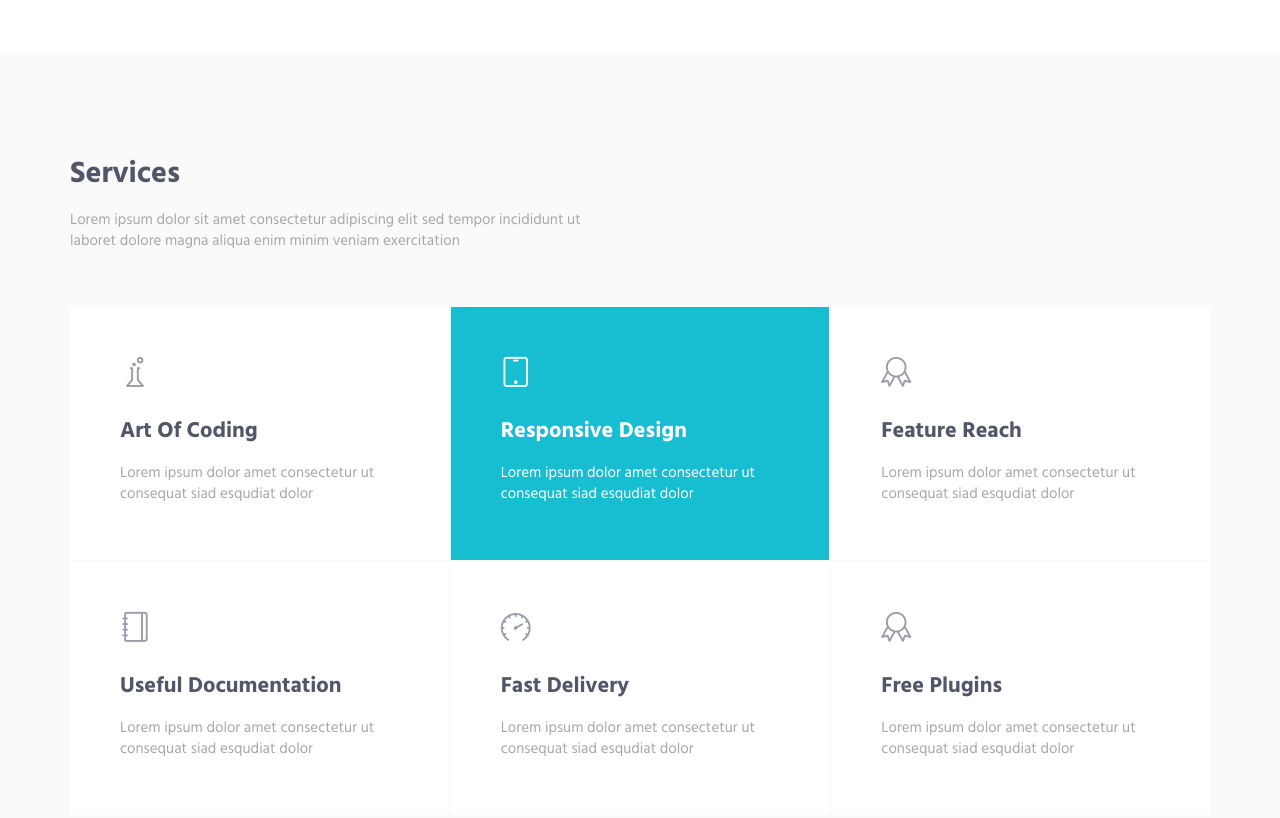
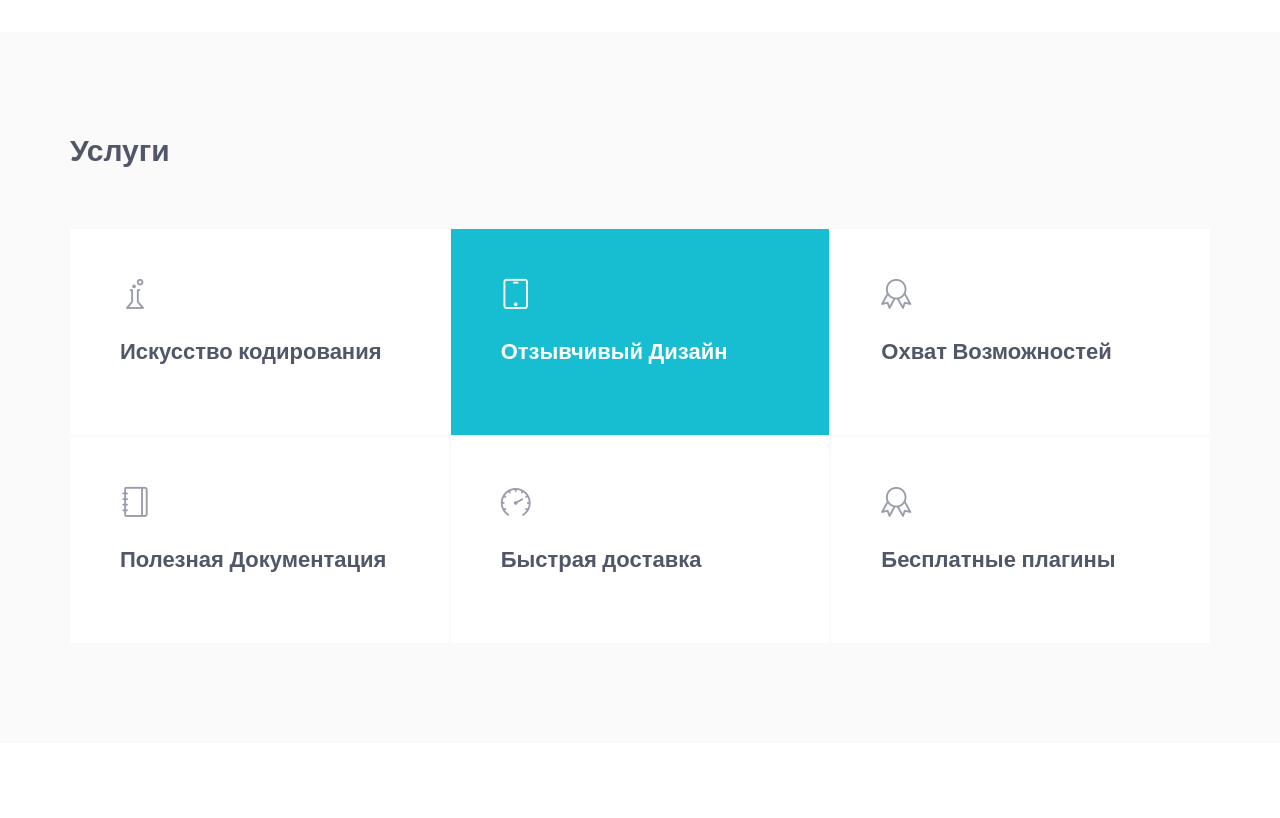
Before and after one commit to Claws71/MySite, a plain HTML site: page index.html in a window 1280 px wide. Shown: the part 4960-5778 px from the top of the page. Drawn offline with Linux system fonts and the light colour scheme; some packages are replaced by stand-ins of ours.

Commit message:
Update index.html

```diff
--- a/index.html
+++ b/index.html
@@ -301,7 +301,7 @@
                                     <li class="pricing-list-item">До 100 продуктов</li>
                                     <li class="pricing-list-item">100 Панелей пользователя</li>
                                 </ul>
-                                <a href="pricing.html" class="btn-theme btn-theme-sm btn-default-bg text-uppercase">Choose</a>
+                                <a href="pricing.html" class="btn-theme btn-theme-sm btn-default-bg text-uppercase">Выбрать</a>
                             </div>
                             <!-- End Pricing -->
                         </div>
@@ -318,7 +318,7 @@
                                     <li class="pricing-list-item">Неограниченное кол-во продуктов</li>
                                     <li class="pricing-list-item">Неограниченные панели пользователя</li>
                                 </ul>
-                                <a href="pricing.html" class="btn-theme btn-theme-sm btn-default-bg text-uppercase">Choose</a>
+                                <a href="pricing.html" class="btn-theme btn-theme-sm btn-default-bg text-uppercase">Выбрать</a>
                             </div>
                             <!-- End Pricing -->
                         </div>
@@ -335,8 +335,8 @@
                 <div class="content-md container">
                     <div class="row margin-b-40">
                         <div class="col-sm-6">
-                            <h2>Work</h2>
-                            <p>Lorem ipsum dolor sit amet consectetur adipiscing elit sed tempor incididunt ut laboret dolore magna aliqua enim minim veniam exercitation</p>
+                            <h2>Наши работы</h2>
+                            <p>Представлены работы наших дизайнеров</p>
                         </div>
                     </div>
                     <!--// end row -->
@@ -583,8 +583,8 @@
                 <div class="content-lg container">
                     <div class="row margin-b-40">
                         <div class="col-sm-6">
-                            <h2>Services</h2>
-                            <p>Lorem ipsum dolor sit amet consectetur adipiscing elit sed tempor incididunt ut laboret dolore magna aliqua enim minim veniam exercitation</p>
+                            <h2>Услуги</h2>
+                            <p></p>
                         </div>
                     </div>
                     <!--// end row -->
@@ -596,8 +596,8 @@
                                     <i class="service-icon icon-chemistry"></i>
                                 </div>
                                 <div class="service-info">
-                                    <h3>Art Of Coding</h3>
-                                    <p class="margin-b-5">Lorem ipsum dolor amet consectetur ut consequat siad esqudiat dolor</p>
+                                    <h3>Искусство кодирования</h3>
+                                    <p class="margin-b-5"></p>
                                 </div>
                                 <a href="#" class="content-wrapper-link"></a>
                             </div>
@@ -608,8 +608,8 @@
                                     <i class="service-icon color-white icon-screen-tablet"></i>
                                 </div>
                                 <div class="service-info">
-                                    <h3 class="color-white">Responsive Design</h3>
-                                    <p class="color-white margin-b-5">Lorem ipsum dolor amet consectetur ut consequat siad esqudiat dolor</p>
+                                    <h3 class="color-white">Отзывчивый Дизайн</h3>
+                                    <p class="color-white margin-b-5"></p>
                                 </div>
                                 <a href="#" class="content-wrapper-link"></a>
                             </div>
@@ -620,8 +620,8 @@
                                     <i class="service-icon icon-badge"></i>
                                 </div>
                                 <div class="service-info">
-                                    <h3>Feature Reach</h3>
-                                    <p class="margin-b-5">Lorem ipsum dolor amet consectetur ut consequat siad esqudiat dolor</p>
+                                    <h3>Охват Возможностей</h3>
+                                    <p class="margin-b-5"></p>
                                 </div>
                                 <a href="#" class="content-wrapper-link"></a>
                             </div>
@@ -636,8 +636,8 @@
                                     <i class="service-icon icon-notebook"></i>
                                 </div>
                                 <div class="service-info">
-                                    <h3>Useful Documentation</h3>
-                                    <p class="margin-b-5">Lorem ipsum dolor amet consectetur ut consequat siad esqudiat dolor</p>
+                                    <h3>Полезная Документация</h3>
+                                    <p class="margin-b-5"></p>
                                 </div>
                                 <a href="#" class="content-wrapper-link"></a>
                             </div>
@@ -648,8 +648,8 @@
                                     <i class="service-icon icon-speedometer"></i>
                                 </div>
                                 <div class="service-info">
-                                    <h3>Fast Delivery</h3>
-                                    <p class="margin-b-5">Lorem ipsum dolor amet consectetur ut consequat siad esqudiat dolor</p>
+                                    <h3>Быстрая доставка</h3>
+                                    <p class="margin-b-5"></p>
                                 </div>
                                 <a href="#" class="content-wrapper-link"></a>
                             </div>
@@ -660,8 +660,8 @@
                                     <i class="service-icon icon-badge"></i>
                                 </div>
                                 <div class="service-info">
-                                    <h3>Free Plugins</h3>
-                                    <p class="margin-b-5">Lorem ipsum dolor amet consectetur ut consequat siad esqudiat dolor</p>
+                                    <h3>Бесплатные плагины</h3>
+                                    <p class="margin-b-5"></p>
                                 </div>
                                 <a href="#" class="content-wrapper-link"></a>
                             </div>
```
